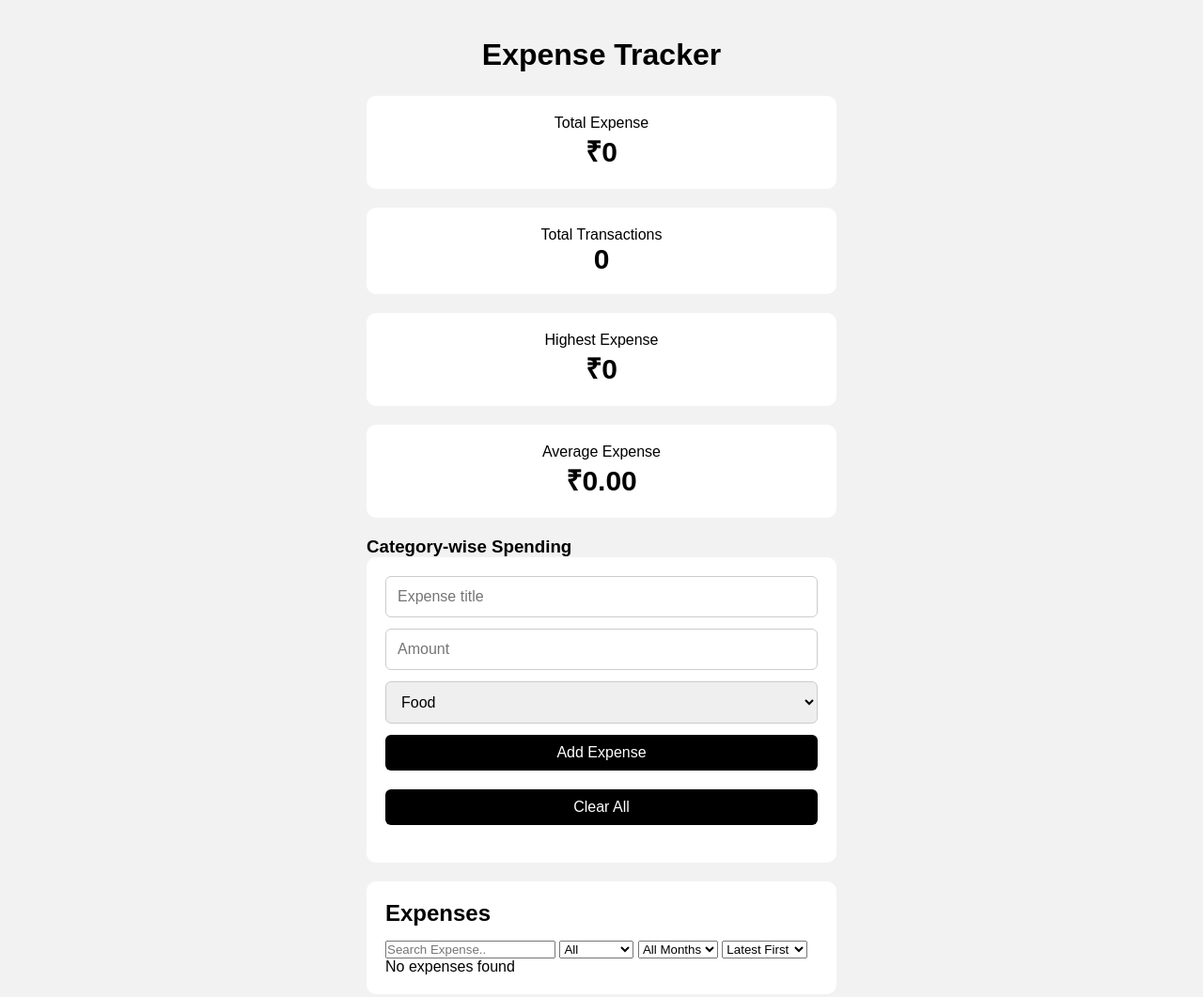
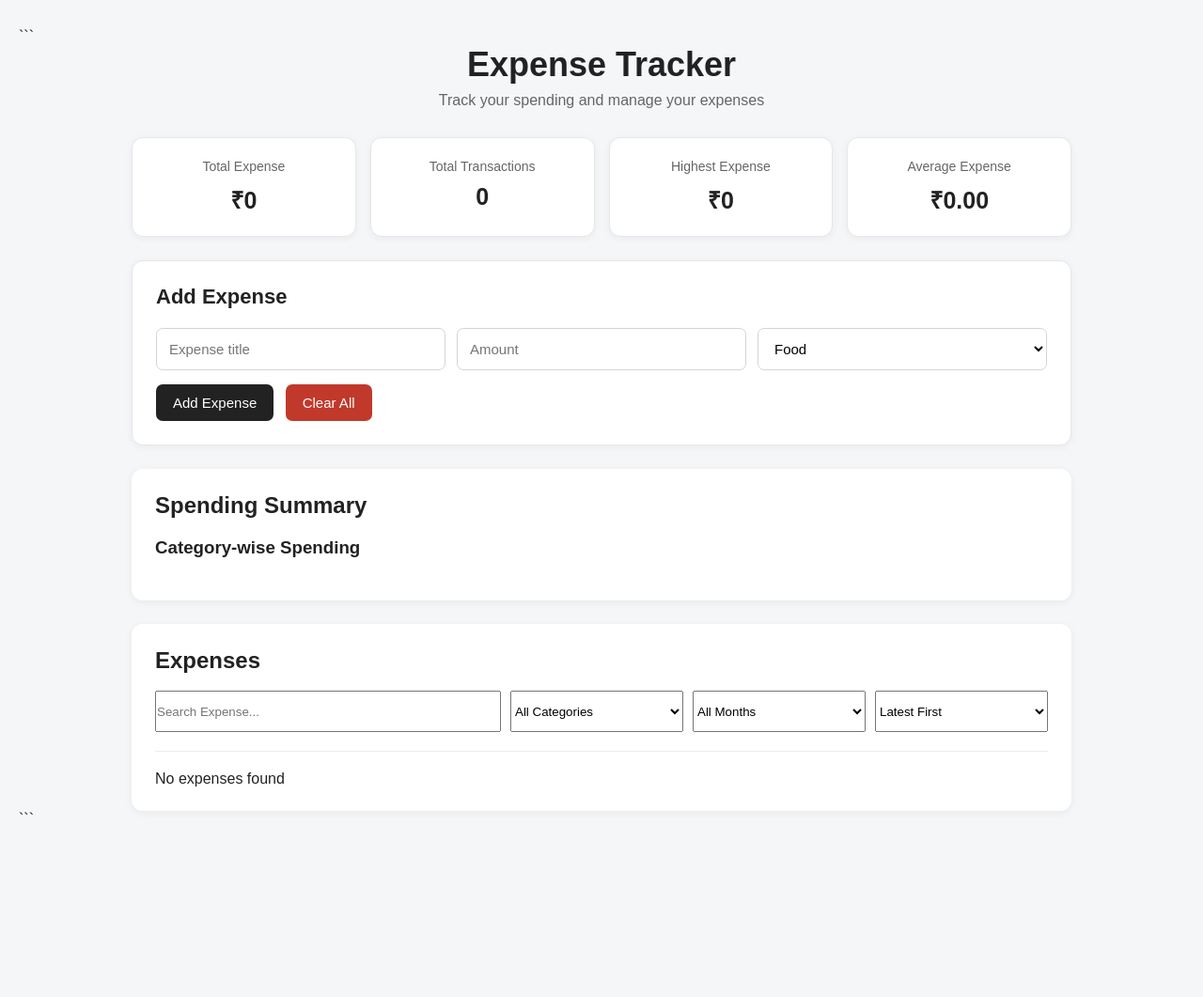
Before and after one commit to Suraj-Coder07/expense-tracker, a plain HTML site: page index.html in a window 1280 px wide. Shown: the whole page at 94% size. After the commit the page ends 911 px from the top, so only its background shows below. Drawn offline with Linux system fonts and the light colour scheme.

Commit message:
Polish expense tracker UI

````diff
--- a/index.html
+++ b/index.html
@@ -1,4 +1,5 @@
 <!DOCTYPE html>
+
 <html lang="en">
 
 <head>
@@ -9,9 +10,15 @@
 </head>
 
 <body>
+
+```
 <div class="container">
 
     <h1>Expense Tracker</h1>
+    <p class="subtitle">Track your spending and manage your expenses</p>
+
+    <!-- Dashboard Stats -->
+    <div class="stats-container">
 
         <div class="total-box">
             <p>Total Expense</p>
@@ -33,17 +40,19 @@
             <h2 id="averageExpense">₹0</h2>
         </div>
 
-        <div class="category-summary">
-            <h3>Category-wise Spending</h3>
-
-            <div id="categorySummary"></div>
     </div>
 
+
+    <!-- Add Expense -->
     <div class="form-box">
+
+        <h2>Add Expense</h2>
+
+        <div class="form-grid">
+
             <input type="text" id="expenseTitle" placeholder="Expense title">
+
             <input type="number" id="expenseAmount" placeholder="Amount">
-
-
 
             <select id="expenseCategory">
                 <option value="Food">Food</option>
@@ -52,28 +61,66 @@
                 <option value="Other">Other</option>
             </select>
 
+        </div>
+
         <button id="addExpense">Add Expense</button>
+
         <p id="editMessage" style="display: none;">
             ✏️ Editing Expense
         </p>
-            <button id="cancelEdit" style="display: none;">Cancel Edit</button>
-            <button id="clearExpenses">Clear All</button>
+
+        <button id="cancelEdit" style="display: none;">
+            Cancel Edit
+        </button>
+
+        <button id="clearExpenses">
+            Clear All
+        </button>
+
     </div>
 
+
+    <!-- Spending Summary -->
+    <div class="summary-box">
+
+        <h2>Spending Summary</h2>
+
+        <div class="category-summary">
+
+            <h3>Category-wise Spending</h3>
+
+            <div id="categorySummary"></div>
+
+        </div>
+
+        <div class="category-chart" id="categoryChart"></div>
+
+    </div>
+
+
+    <!-- Expense List -->
     <div class="expense-list">
+
+        <div class="expense-list-header">
             <h2>Expenses</h2>
+        </div>
 
-            <input type="text" id="searchExpense" placeholder="Search Expense..">
+        <!-- Search and Filters -->
+        <div class="filters">
+
+            <input
+                type="text"
+                id="searchExpense"
+                placeholder="Search Expense..."
+            >
 
             <select id="filterCategory">
-                <option value="All">All</option>
+                <option value="All">All Categories</option>
                 <option value="Food">Food</option>
                 <option value="Travel">Travel</option>
                 <option value="Shopping">Shopping</option>
                 <option value="Other">Other</option>
             </select>
-
-            <!-- <label for="monthFilter">Month:</label> -->
 
             <select id="monthFilter">
                 <option value="all">All Months</option>
@@ -84,13 +131,19 @@
                 <option value="oldest">Oldest First</option>
             </select>
 
+        </div>
 
 
-            <div id="expenses">
+        <!-- Expenses -->
+        <div id="expenses"></div>
 
     </div>
-        </div>
+
 </div>
 
 <script src="script.js"></script>
+```
+
 </body>
+
+</html>
--- a/script.js
+++ b/script.js
@@ -28,8 +28,10 @@ const searchExpense = document.getElementById("searchExpense")
 
 const sortExpenses = document.getElementById("sortExpenses");
 
+const categoryChart = document.getElementById("categoryChart");
 
-monthFilter.addEventListener("change", function() {
+
+monthFilter.addEventListener("change", function () {
 
     renderExpenses();
     updateTotal();
@@ -40,7 +42,7 @@ monthFilter.addEventListener("change", function() {
 let expenses = JSON.parse(localStorage.getItem('expenses')) || [];
 
 function getFilteredExpenses() {
-    let filteredExpenses = expenses;
+    let filteredExpenses = [...expenses];
 
     if (filterCategory.value !== "All") {
         filteredExpenses = filteredExpenses.filter(function (expense) {
@@ -122,12 +124,12 @@ function updateCategorySummary() {
 
     const filteredExpenses = getFilteredExpenses();
 
-filteredExpenses.forEach(function(expense) {
+    filteredExpenses.forEach(function (expense) {
 
         const category = expense.category;
         const amount = Number(expense.amount);
 
-    if(categoryTotals[category]) {
+        if (categoryTotals[category]) {
             categoryTotals[category] += amount;
         } else {
             categoryTotals[category] = amount;
@@ -135,7 +137,45 @@ filteredExpenses.forEach(function(expense) {
 
     });
 
+    let maxAmount = 0;
+
+    for (const category in categoryTotals) {
+
+        if (categoryTotals[category] > maxAmount) {
+            maxAmount = categoryTotals[category];
+        }
+
+    }
+
+    categoryChart.innerHTML = "";
+
+if (maxAmount === 0) {
+    return;
+}
+
+    categoryChart.innerHTML = "";
+
+for (const category in categoryTotals) {
+
+    const barContainer = document.createElement("div");
+
+    const bar = document.createElement("div");
+
+    const percentage = (categoryTotals[category] / maxAmount) * 100;
+
+    bar.style.width = `${percentage}%`;
+
+    barContainer.textContent = category;
+    bar.textContent = `₹${categoryTotals[category]}`;
+
+    barContainer.appendChild(bar);
+
+    categoryChart.appendChild(barContainer);
+}
+
     categorySummary.innerHTML = "";
+
+
 
     for (const category in categoryTotals) {
 
@@ -271,17 +311,20 @@ cancelEdit.addEventListener("click", function () {
 filterCategory.addEventListener("change", function () {
     renderExpenses();
     updateTotal();
+    updateCategorySummary();
 });
 
 sortExpenses.addEventListener("change", function () {
     renderExpenses();
     updateTotal();
+
 })
 
 
 searchExpense.addEventListener("input", function () {
     renderExpenses();
     updateTotal();
+    updateCategorySummary();
 });
 
 addExpense.addEventListener('click', () => {
--- a/style.css
+++ b/style.css
@@ -6,161 +6,358 @@
 
 body {
     font-family: Arial, sans-serif;
-    background: #f2f2f2;
-    padding: 40px 20px;
+    background: #f4f6f8;
+    color: #222;
+    padding: 30px 20px;
 }
 
 .container {
     width: 100%;
-    max-width: 500px;
+    max-width: 1000px;
     margin: auto;
 }
 
 h1 {
     text-align: center;
+    font-size: 36px;
+    margin-bottom: 8px;
+}
+
+.subtitle {
+    text-align: center;
+    color: #666;
+    margin-bottom: 30px;
+}
+
+/* =========================
+DASHBOARD
+========================= */
+
+.stats-container {
+    display: grid;
+    grid-template-columns: repeat(4, 1fr);
+    gap: 15px;
     margin-bottom: 25px;
 }
 
 .total-box {
     background: white;
-    padding: 20px;
-    border-radius: 10px;
+    padding: 22px 15px;
+    border-radius: 12px;
     text-align: center;
-    margin-bottom: 20px;
+    border: 1px solid #e5e7eb;
+    box-shadow: 0 2px 8px rgba(0, 0, 0, 0.05);
+    transition: transform 0.2s, box-shadow 0.2s;
 }
 
-total-box p {
+.total-box:hover {
+    transform: translateY(-3px);
+    box-shadow: 0 5px 15px rgba(0, 0, 0, 0.08);
+}
+
+.total-box p {
     color: #666;
-    margin-bottom: 8px;
+    font-size: 14px;
+    margin-bottom: 10px;
 }
 
 .total-box h2 {
-    font-size: 30px;
+    font-size: 25px;
 }
+
+/* =========================
+FORM
+========================= */
 
 .form-box {
     background: white;
-    padding: 20px;
-    border-radius: 10px;
+    padding: 25px;
+    border-radius: 12px;
+    margin-bottom: 25px;
+    border: 1px solid #e5e7eb;
+    box-shadow: 0 2px 8px rgba(0, 0, 0, 0.05);
+}
+
+.form-box h2 {
+    margin-bottom: 20px;
+    font-size: 22px;
+}
+
+.form-grid {
+    display: grid;
+    grid-template-columns: 1fr 1fr 1fr;
+    gap: 12px;
+    margin-bottom: 15px;
 }
 
 .form-box input,
 .form-box select {
     width: 100%;
-    padding: 12px;
-    margin-bottom: 12px;
-    border: 1px solid #ccc;
-    border-radius: 6px;
-    font-size: 16px;
+    padding: 12px 13px;
+    border: 1px solid #d1d5db;
+    border-radius: 7px;
+    font-size: 15px;
+    background: white;
+    transition: border 0.2s, box-shadow 0.2s;
 }
 
+.form-box input:focus,
+.form-box select:focus {
+    outline: none;
+    border-color: #222;
+    box-shadow: 0 0 0 3px rgba(0, 0, 0, 0.08);
+}
+
+input:focus,
+select:focus {
+    outline: none;
+    border: 2px solid #222;
+}
+
+/* =========================
+BUTTONS
+========================= */
+
 .form-box button {
-    width: 100%;
-    padding: 12px;
+    padding: 11px 18px;
     border: none;
-    border-radius: 6px;
-    background: black;
+    border-radius: 7px;
+    background: #222;
     color: white;
-    font-size: 16px;
+    font-size: 15px;
     cursor: pointer;
+    margin-right: 8px;
+    transition: 0.2s;
+}
+
+.form-box button:hover {
+    transform: translateY(-2px);
+    opacity: 0.9;
+}
+
+#cancelEdit {
+    background: #777;
+}
+
+#clearExpenses {
+    background: #c0392b;
+}
+
+#editMessage {
+    margin-bottom: 12px;
+    color: #555;
+}
+
+/* =========================
+SUMMARY
+========================= */
+
+.summary-box {
+    background: white;
+    padding: 25px;
+    border-radius: 12px;
+    margin-bottom: 25px;
+    box-shadow: 0 2px 8px rgba(0, 0, 0, 0.06);
+}
+
+.summary-box h2 {
     margin-bottom: 20px;
 }
 
+.category-summary h3 {
+    margin-bottom: 12px;
+}
+
+.category-summary p {
+    padding: 8px 0;
+    border-bottom: 1px solid #eee;
+}
+
+/* =========================
+CATEGORY CHART
+========================= */
+
+.category-chart {
+    margin-top: 20px;
+}
+
+.category-chart>div {
+    margin-bottom: 12px;
+    font-weight: 600;
+}
+
+.category-chart>div>div {
+    padding: 9px 12px;
+    margin-top: 5px;
+    background: #222;
+    color: white;
+    border-radius: 6px;
+    min-width: 60px;
+    transition: width 0.3s;
+}
+
+/* =========================
+EXPENSE LIST
+========================= */
+
 .expense-list {
     background: white;
- margin-top: 20px;
- padding: 20px;
- border-radius: 10px;
+    padding: 25px;
+    border-radius: 12px;
+    box-shadow: 0 2px 8px rgba(0, 0, 0, 0.06);
+}
+
+.expense-list-header {
+    margin-bottom: 18px;
 }
 
 .expense-list h2 {
-    margin-bottom: 15px;
+    margin-bottom: 0;
 }
 
-#expenses > div {
-    padding: 15px;
-    margin-bottom: 12px;
-    border: 1px solid #ddd;
-    border-radius: 8px;
+.filters {
+    display: grid;
+    grid-template-columns: 2fr 1fr 1fr 1fr;
+    gap: 10px;
+    margin-bottom: 20px;
+    padding-bottom: 20px;
+    border-bottom: 1px solid #eee;
 }
+
+.filters input,
+.filters select {
+    height: 44px;
+}
+
+/* =========================
+EXPENSE CARD
+========================= */
 
 .expense-card {
     display: flex;
     justify-content: space-between;
     align-items: center;
-    padding: 15px;
+    padding: 16px;
     margin-bottom: 12px;
-    border: 1px solid #ddd;
-    border-radius: 10px;
+    border: 1px solid #e5e7eb;
+    border-radius: 9px;
+    background: #fafafa;
+}
+
+.expense-info h3 {
+    margin-bottom: 5px;
+}
+
+.expense-info p {
+    color: #666;
+    font-size: 14px;
+    margin-bottom: 4px;
+}
+
+.expense-info small {
+    color: #999;
 }
 
 .expense-right {
     display: flex;
     align-items: center;
-    gap: 15px;
+    gap: 10px;
 }
 
-#addExpense {
-    padding: 10px 20px;
-    border: none;
-    border-radius: 6px;
-    cursor: pointer;
-    font-size: 16px;
+.expense-right strong {
+    font-size: 17px;
 }
 
 .expense-right button {
     padding: 7px 12px;
     border: none;
-    border-radius: 5px;
-    cursor: pointer;
-}
-
-#clearExpenses {
-    padding: 10px 20px;
-    border: none;
     border-radius: 6px;
     cursor: pointer;
-}
-
-#addExpense:hover {
-    transform: translateY(-2px);
-}
-
-#clearExpenses:hover {
-    transform: translateY(-2px);
+    background: #222;
+    color: white;
+    transition: 0.2s;
 }
 
 .expense-right button:hover {
     transform: translateY(-2px);
 }
 
-#addExpense,
-#clearExpenses,
-.expense-right button {
-    transition: transform 0.2s;
+.expense-right .delete-btn {
+    background: #c0392b;
 }
 
-input:focus,
-select:focus{
-    outline: none;
-    border: 2px solid;
+/* =========================
+MOBILE
+========================= */
+
+@media (max-width: 800px) {
+
+
+    .stats-container {
+        grid-template-columns: repeat(2, 1fr);
     }
 
-input,
-select{
-    transition: border 0.2s;
+    .form-grid {
+        grid-template-columns: 1fr;
+    }
+
+    .filters {
+        grid-template-columns: 1fr 1fr;
     }
 
 
-@media(max-width:600px) {
-    .expense-card{
+
+
+    @media (max-width: 600px) {
+
+        body {
+            padding: 20px 12px;
+        }
+
+        h1 {
+            font-size: 28px;
+        }
+
+        .stats-container {
+            grid-template-columns: 1fr 1fr;
+        }
+
+        .filters {
+            grid-template-columns: 1fr;
+        }
+
+        .expense-card {
             flex-direction: column;
             align-items: flex-start;
             gap: 12px;
         }
 
-    .expense-right{
+        .expense-right {
             width: 100%;
             justify-content: space-between;
         }
+
+        .form-box button {
+            width: 100%;
+            margin-right: 0;
+            margin-bottom: 10px;
         }
+
+    }
+}
+
+.expense-right .edit-btn {
+    background: #333;
+}
+
+.expense-right .delete-btn {
+    background: #c0392b;
+}
+
+.expense-right button {
+    min-width: 65px;
+}
+
+.expense-right button:active {
+    transform: scale(0.96);
+}
````
Lines whose indentation alone changed are shown as unchanged.
